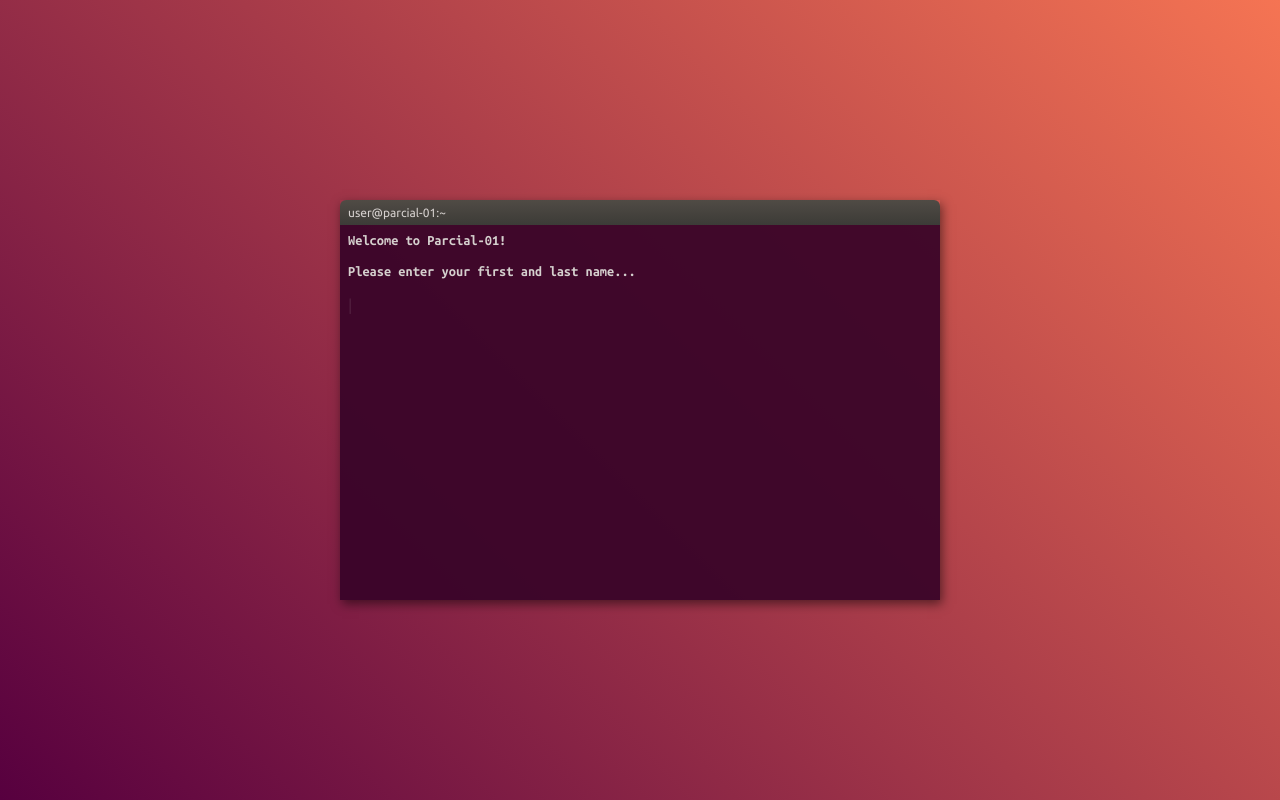
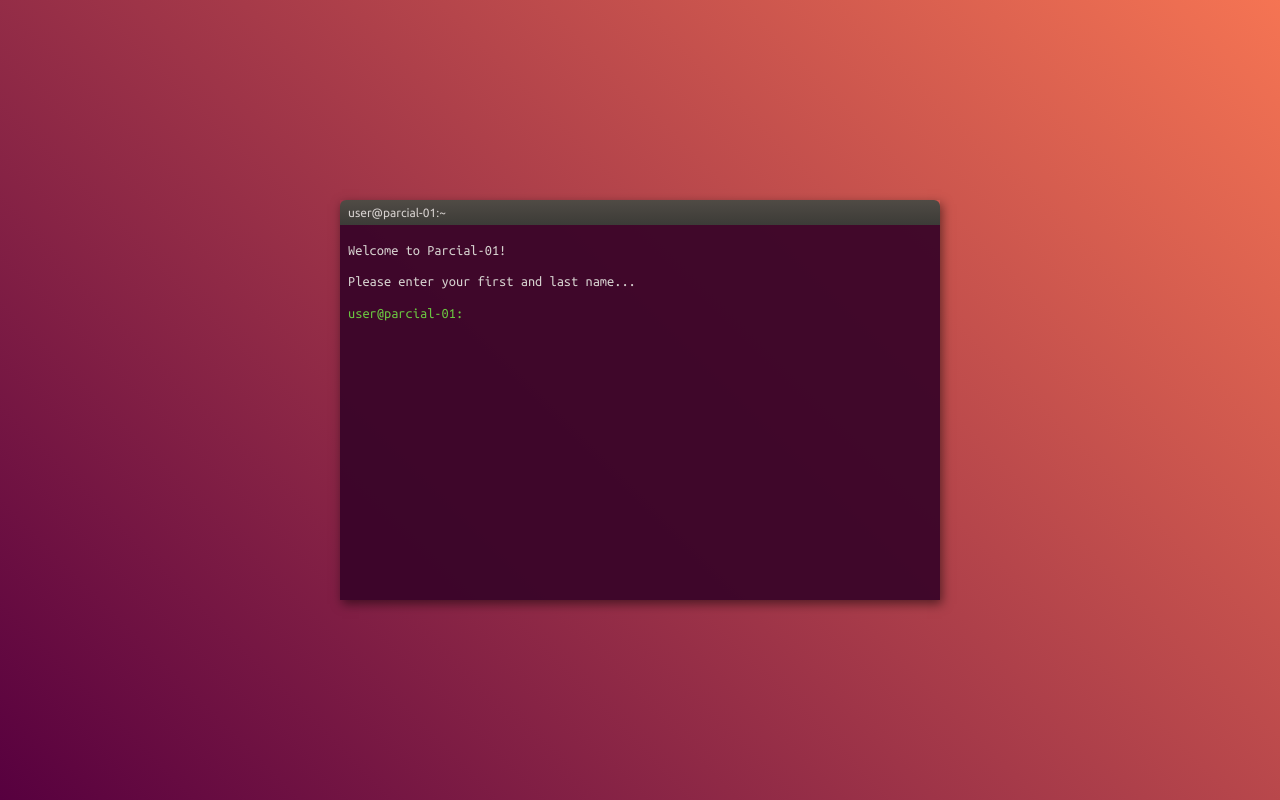
Before and after one commit to luciaraschetti/mcga-p1, a React (Create React App) app: page / in a window 1280 px wide. Built offline with nearby package versions, Linux system fonts and the light colour scheme.

Commit message:
MCGA-P1: Add Terminal username input

```diff
--- a/src/components/screens/Terminal/index.js
+++ b/src/components/screens/Terminal/index.js
@@ -3,6 +3,30 @@ import React, { Component } from 'react';
 import Typist from 'react-typist';
 
 export class index extends Component {
+    constructor(props) {
+        super(props);
+        this.state = {
+            user: '',
+            name: '',
+        };
+    }
+
+    show() {
+        this.setState({user: 'user@parcial-01:'});
+    }
+
+    updateValue = (name) => {
+        this.setState({name});
+        console.log(name)
+    }
+
+    componentDidMount = () => {
+        setTimeout(() => {
+            this.show();
+            this.nameInput.focus();
+        }, 4000);
+    }
+
     render() {
         return (
             <div className="terminal">
@@ -10,10 +34,30 @@ export class index extends Component {
                     <p>user@parcial-01:~</p>
                 </div>
                 <div className="terminal-body">
-                    <Typist className="typed" stdTypingDelay={15} startDelay={500}>
-                        <span className="text">Welcome to Parcial-01!</span>
+                    <div className="typed">
+                    <p className="text">Welcome to Parcial-01!</p>
+                    <Typist
+                        stdTypingDelay={15}
+                        startDelay={500}
+                        cursor={
+                                    {
+                                        element: '❚',
+                                        hideWhenDone: true,
+                                        hideWhenDoneDelay: 0,
+                                    }
+                                }
+                    >
                         <span className="text">Please enter your first and last name...</span>
                     </Typist>
+                    <span className="text user">{this.state.user}</span>
+                    <input
+                        className="user-name"
+                        type="text"
+                        ref={(input) => {this.nameInput = input;}}
+                        value={this.state.name}
+                        onChange={(input) => this.updateValue(input.target.value)}
+                    />
+                    </div>
                 </div>
             </div>
         )
--- a/src/components/screens/Terminal/style.css
+++ b/src/components/screens/Terminal/style.css
@@ -28,15 +28,21 @@
 }
 
 .typed {
-    margin: 0.5em 0 0 0.5em;
+    margin: 0.2em 0 0 0.5em;
 }
 
 .text{
-    margin-bottom: 1.2em;
-    display: block;
     font-family: 'Ubuntu mono', sans-serif;
-    font-weight: 700;
+    font-weight: 500;
     font-size: 0.9rem;
+}
+
+.user {
+    color: #6AC441;
+}
+
+.Typist {
+    margin-bottom: 0.9em;
 }
 
 .Typist .Cursor{
@@ -46,6 +52,15 @@
 .Typist .Cursor--blinking{
     opacity: 1;
     animation: blink 1s linear infinite;
+}
+
+.user-name {
+    border: none;
+    outline: none;
+    background-color: transparent;
+    font-family: 'Ubuntu mono', sans-serif;
+    font-size: 0.92rem;
+    color: #d5d0ce;
 }
 
 @keyframes blink {
```
